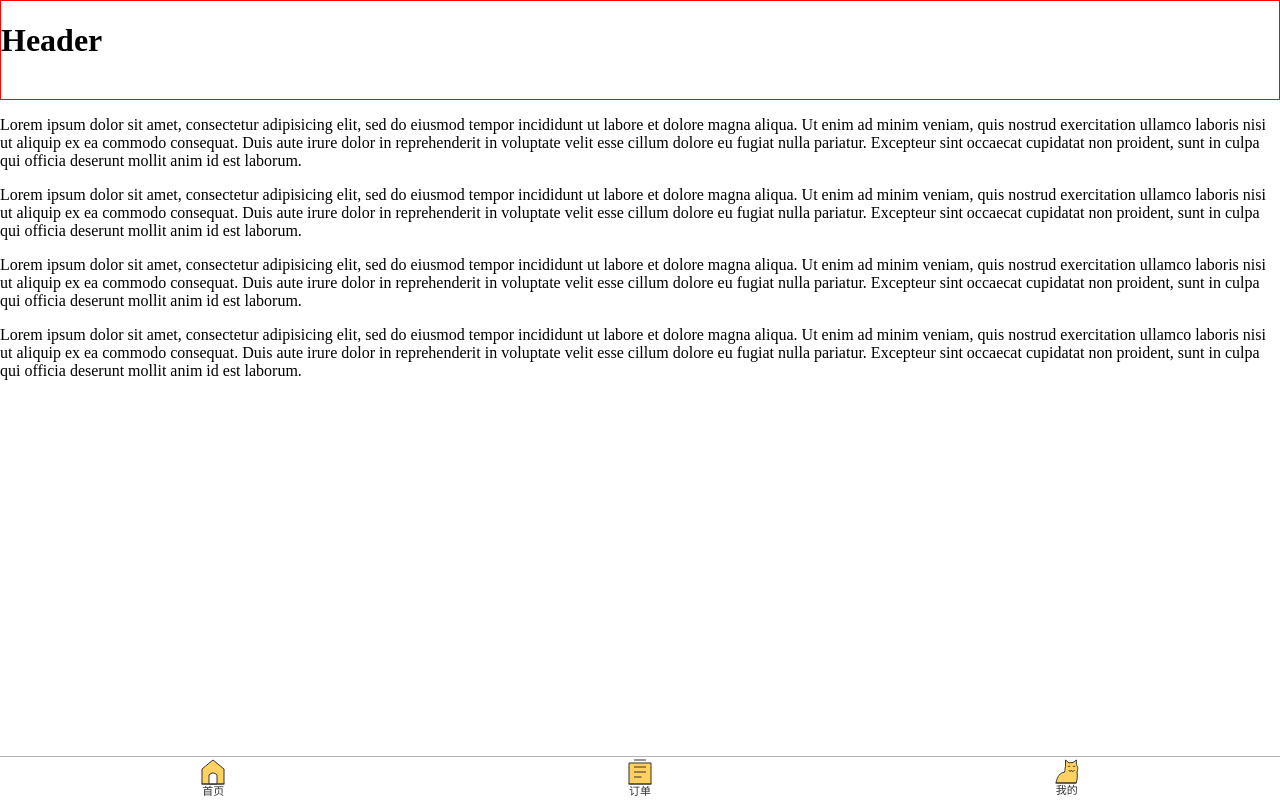
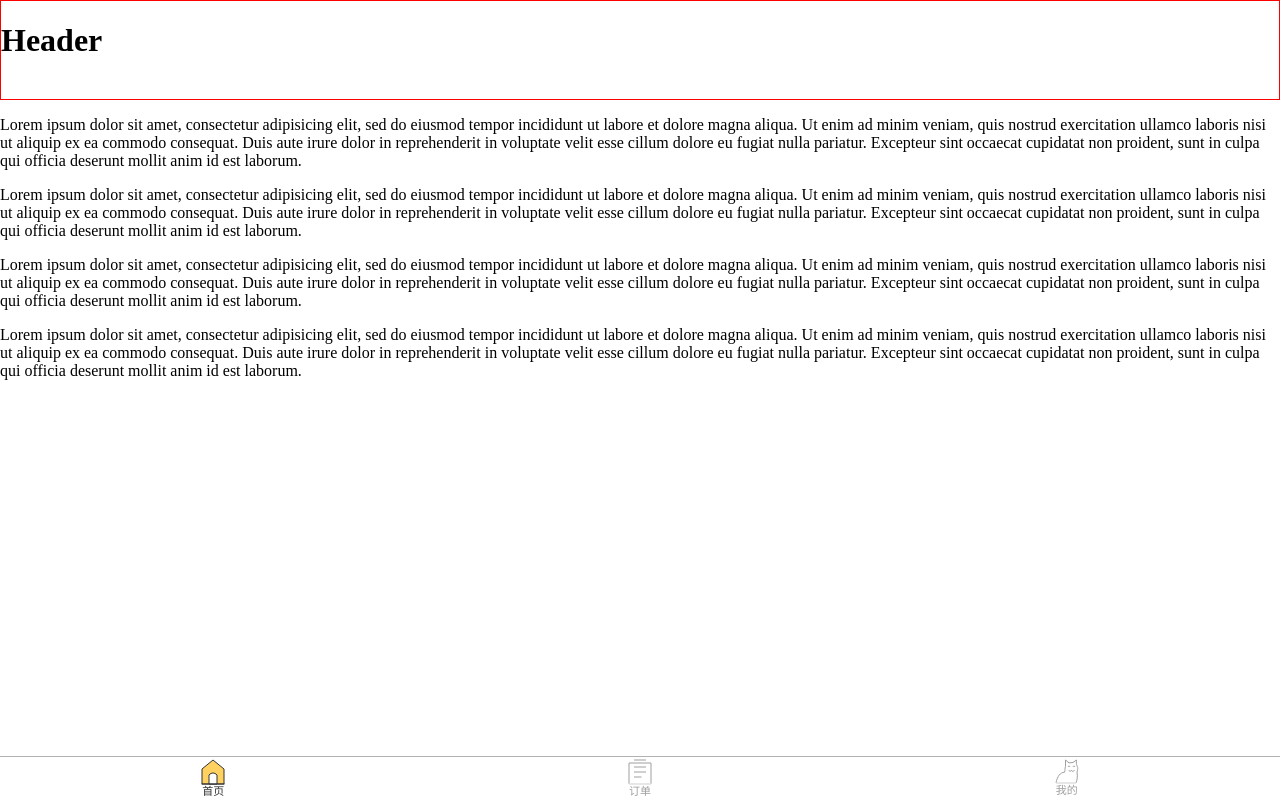
Before and after one commit to happypeter/meituan-demo, a React (Create React App) app in the folder user-client/: page / in a window 1280 px wide. Built offline with nearby package versions, Linux system fonts and the light colour scheme.

Commit message:
第五集：导航

```diff
--- a/user-client/src/components/Footer.js
+++ b/user-client/src/components/Footer.js
@@ -4,27 +4,28 @@ import HomeIcon from './HomeIcon'
 import UserIcon from './UserIcon'
 import OrderIcon from './OrderIcon'
 import {
-  Link
+  Link,
+  withRouter
 } from 'react-router-dom'
 
-const Footer = () => (
+const Footer = ({ location }) => (
   <div className="footer">
     <div className="item">
       <Link to="/">
-        <HomeIcon active={true} />
+        <HomeIcon active={location.pathname === '/'} />
       </Link>
     </div>
     <div className="item">
-      <Link to="/">
-        <OrderIcon active={true} />
+      <Link to="/order">
+        <OrderIcon active={location.pathname === '/order'} />
       </Link>
     </div>
     <div className="item">
-      <Link to="/">
-        <UserIcon active={true} />
+      <Link to="/mine">
+        <UserIcon active={location.pathname === '/mine'} />
       </Link>
     </div>
   </div>
 )
 
-export default Footer
+export default withRouter(Footer)
--- a/user-client/src/components/Main.js
+++ b/user-client/src/components/Main.js
@@ -5,16 +5,16 @@ import {
   Route
 } from 'react-router-dom'
 
-const About = () => <h1>About</h1>
-const Faq = () => <h1>Faq</h1>
+const Order = () => <h1>Order</h1>
+const Mine = () => <h1>Mine</h1>
 
 class Main extends Component {
   render() {
     return(
       <div>
         <Route exact path="/" component={Home} />
-        <Route path="/about" component={About} />
-        <Route path="/faq" component={Faq} />
+        <Route path="/order" component={Order} />
+        <Route path="/mine" component={Mine} />
       </div>
     )
   }
--- a/user-client/src/css/App.css
+++ b/user-client/src/css/App.css
@@ -6,6 +6,9 @@ body {
   box-sizing: border-box;
 }
 
+a {
+  -webkit-tap-highlight-color: rgba(0,0,0,0);
+}
 .app {
   display: flex;
   height: 100vh;
```
